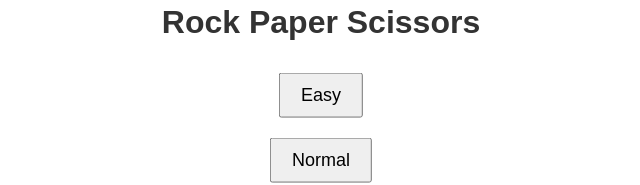
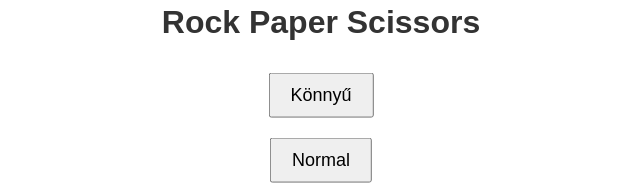
Before and after one commit to kisskiraly/kisskiraly_rps.github.io, a plain HTML site: page index.html in a window 1280 px wide. Shown: the top 185 px of the page, without its empty margins (319-959 px from the left). Drawn offline with Linux system fonts and the light colour scheme.

Commit message:
index.html

```diff
--- a/index.html
+++ b/index.html
@@ -35,7 +35,7 @@
     <div class="container">
         <h1>Rock Paper Scissors</h1>
         <div id="startScreenEasy">
-            <button class="startBtn" onclick="startGameEasy()">Easy</button>
+            <button class="startBtn" onclick="startGameEasy()">Könnyű</button>
         </div>
         <div id="startScreenNormal">
             <button class="startBtn" onclick="startGameNormal()">Normal</button>
```
